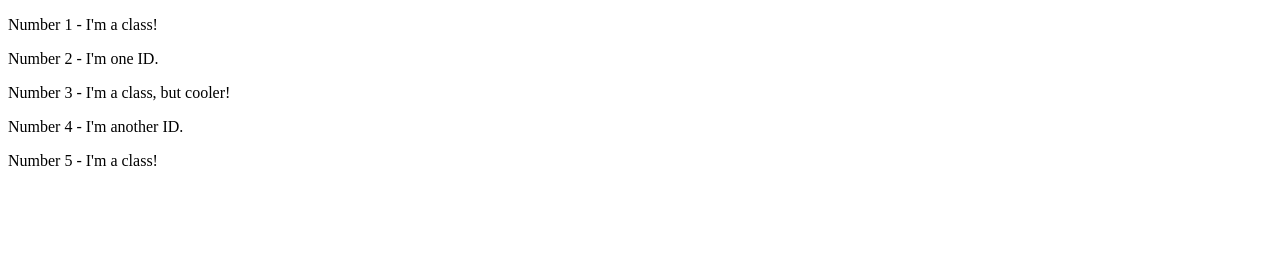
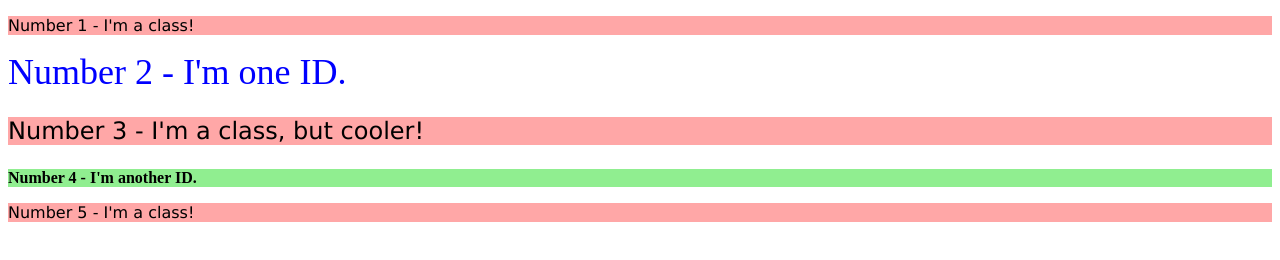
Before and after one commit to jamesshelt/class-id-selectors, a plain HTML site: page index.html in a window 1280 px wide. Drawn offline with Linux system fonts and the light colour scheme.

Commit message:
Add styles to style.css, add style refs to index.html

```diff
--- a/index.html
+++ b/index.html
@@ -8,10 +8,10 @@
     <link rel="stylesheet" href="style.css">
   </head>
   <body>
-    <p>Number 1 - I'm a class!</p>
-    <div>Number 2 - I'm one ID.</div>
-    <p>Number 3 - I'm a class, but cooler!</p>
-    <div>Number 4 - I'm another ID.</div>
-    <p>Number 5 - I'm a class!</p>
+    <p class="odd">Number 1 - I'm a class!</p>
+    <div id="elemtwo">Number 2 - I'm one ID.</div>
+    <p class="odd adjust-font-size">Number 3 - I'm a class, but cooler!</p>
+    <div id="elemfour">Number 4 - I'm another ID.</div>
+    <p class="odd">Number 5 - I'm a class!</p>
   </body>
 </html>
--- a/style.css
+++ b/style.css
@@ -0,0 +1,20 @@
+/* styles.css */
+
+.odd {
+    background-color: rgb(255, 167, 167);
+    font-family: Verdana, "DejaVu Sans", sans-serif;
+}
+
+.adjust-font-size {
+    font-size: 24px;
+}
+
+#elemtwo {
+    color: blue;
+    font-size: 36px;
+}
+
+#elemfour {
+    background-color: lightgreen;
+    font-weight: bold;
+}
```
